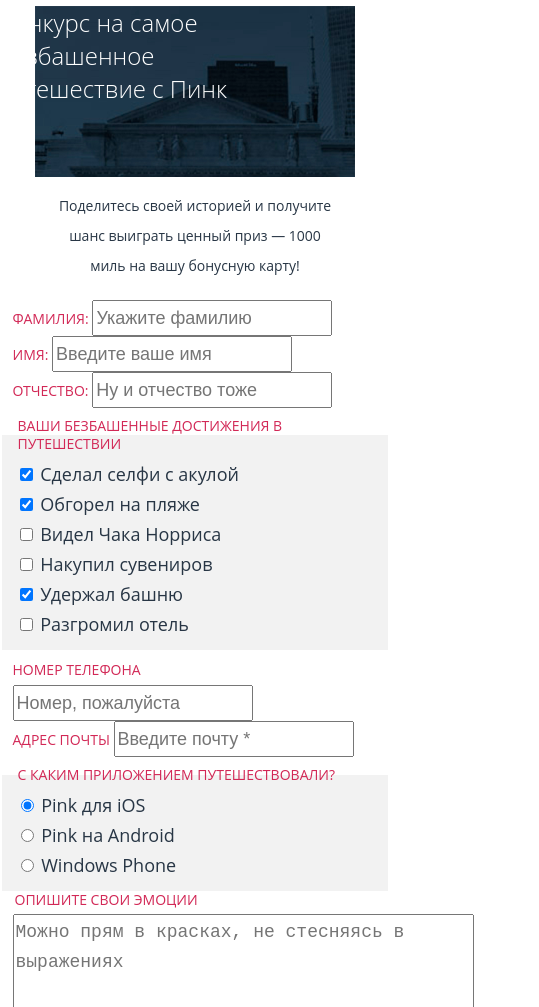
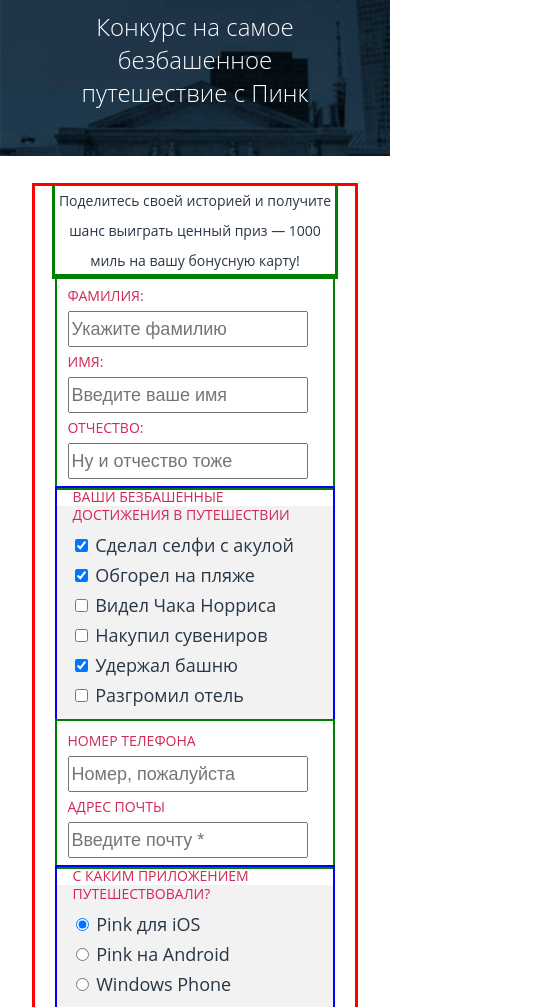
Before and after one commit to NikitaTomas/338717-pink-21, a website: page source/form.html in a window 390 px wide. Shown: the part 320-1327 px from the top of the page, 539 px wide, since content can reach past the window. Drawn offline with nearby package versions, Linux system fonts and the light colour scheme; files that its build step writes are made by us from their sources.

Commit message:
Адаптивная сетка для страницы формы

```diff
--- a/source/form.html
+++ b/source/form.html
@@ -2,17 +2,22 @@
 <html class="page" lang="ru">
   <head>
     <meta charset="utf-8">
+    <meta name="viewport" content="width=device-width, initial-scale=1">
     <title>HTML Academy: Пинк</title>
+    <link rel="preconnect" href="https://fonts.gstatic.com">
     <link rel="stylesheet" href="css/style.css">
   </head>
   <body class="page-body">
 
     <header class="main-header">
-      <div class="main-header__wrapper">
-        <a class="main-header__logo" href="#" title="логотип">PINK</a>
+      <div class="main-header__wrapper container">
+        <div class="main-header__top">
+          <a class="main-header__logo" href="#" title="логотип">
+            <img src="img/pink.png" alt="логотип">
+          </a>
           <button class="main-header__toggle" type="button" title="открытие меню">Х</button>
+        </div>
         <nav class="main-header__navigation">
-          <div class="main-header__navigation-wrapper">
           <ul class="main-header__list">
             <li class="main-header__item">
               <a class="main-header__link" href="index.html">главная</a>
@@ -27,25 +32,25 @@
               <a class="main-header__link" href="#">html academy</a>
             </li>
           </ul>
-          </div>
         </nav>
       </div>
     </header>
 
     <main class="page-main">
+      <h1 class="visually-hidden">конкурс 'лучшая история'</h1>
+
       <section class="contest">
-        <h1 class="visually-hidden">конкурс 'лучшая история'</h1>
         <div class="contest__wrapper">
-          <p class="contest__excerpt">Конкурс на самое <br>безбашенное <br>путешествие с Пинк</p>
+          <p class="contest__excerpt">Конкурс на самое безбашенное путешествие с Пинк</p>
         </div>
       </section>
 
       <section class="best-story">
         <h2 class="visually-hidden">личные данные</h2>
-        <div class="best-story__wrapper">
-          <p class="best-story__excerpt">Поделитесь своей историей и получите <br>шанс выиграть ценный приз — 1000 <br>миль на вашу бонусную карту!</p>
+        <div class="best-story__wrapper container">
+          <p class="best-story__excerpt">Поделитесь своей историей и получите шанс выиграть ценный приз — 1000 миль на вашу бонусную карту!<b class="best-story__excerpt--hidden">Пожалуйста, заполните форму ниже:</b></p>
           <form class="best-story__list" action="index.html" method="post">
-            <fieldset class="best-story__item best-story__item---white">
+            <fieldset class="best-story__item best-story__item---white best-story__item--tablet-1">
               <div class="best-story__box">
                 <label for="surname">фамилия:</label>
                 <input class="best-story__item--input-color" type="text" name="surname" id="surname" placeholder="Укажите фамилию">
@@ -59,7 +64,7 @@
                 <input class="best-story__item--input-color" type="text" name="patronymic" id="patronymic" placeholder="Ну и отчество тоже">
               </div>
             </fieldset>
-            <fieldset class="best-story__item--gray-text best-story__item---gray">
+            <fieldset class="best-story__item--gray-text best-story__item---gray beest-story__item--width-desktop">
               <legend class="best-story__title">Ваши безбашенные достижения в путешествии</legend>
               <div class="best-story__box">
                 <input type="checkbox" name="selfie" id="selfie" checked>
@@ -86,7 +91,7 @@
                 <label for="hotel">Разгромил отель</label>
               </div>
             </fieldset>
-            <fieldset class="best-story__item best-story__item---white">
+            <fieldset class="best-story__item best-story__item---white best-story__item--tablet-3">
               <div class="best-story__box">
                 <label for="phone">номер телефона</label>
                 <input class="best-story__item--input-color" type="number" name="phone" id="phone" placeholder="Номер, пожалуйста">
@@ -96,7 +101,7 @@
                 <input class="best-story__item--input-color" type="email" name="mail" id="mail" placeholder="Введите почту *">
               </div>
             </fieldset>
-            <fieldset class="best-story__item--gray-text best-story__item---gray">
+            <fieldset class="best-story__item--gray-text best-story__item---gray best-story__item--tablet-2">
               <legend class="best-story__title">С каким приложением путешествовали?</legend>
               <div class="best-story__box">
                 <input type="radio" name="attachment" id="ios" value="iOS" checked>
--- a/source/sass/blocks/best-story.scss
+++ b/source/sass/blocks/best-story.scss
@@ -1,21 +1,62 @@
+.best-story {
+  width: 100%;
+  background-color: #ffffff;
+}
+
+.best-story__wrapper {
+  outline: 3px solid red;
+}
+
 .best-story__item---white {
   background-color: #ffffff;
 }
 
-.best-story__item---gray {
-  background-color: #f2f2f2;
-}
-
 .best-story__excerpt {
+  margin: 0 auto;
+  margin-top: 30px;
+  width: 280px;
   font-weight: 400;
   font-size: 14px;
   line-height: 30px;
   text-align: center;
   color: #283645;
+  outline: 3px solid green;
+
+  @media (min-width: 660px) {
+    width: 490px;
+    font-size: 18px;
+  }
+
+  @media (min-width: 960px) {
+    width: 760px;
+    font-size: 18px;
+  }
 }
 
+.best-story__excerpt--hidden {
+  display: none;
+  font-weight: 400;
+  font-size: 18px;
+  line-height: 30px;
+
+  @media (min-width: 660px) {
+    display: block;
+  }
+}
+
+.best-story__list {
+  display: flex;
+  flex-direction: column;
+  justify-content: space-between;
+
+  @media (min-width: 960px) {
+    flex-direction: row;
+    flex-wrap: wrap;
+  }
+}
+
+
 .best-story__item--input-color {
-  font-weight: 400;
   font-size: 18px;
   line-height: 30px;
   color: #283645;
@@ -27,6 +68,41 @@
   font-size: 18px;
   line-height: 30px;
   color: #283645;
+  outline: 2px solid blue;
+}
+
+.best-story__item---gray {
+  background-color: #f2f2f2;
+}
+
+.beest-story__item--width-desktop {
+  @media (min-width: 960px) {
+    display: flex;
+  }
+}
+
+.best-story__item--tablet-1 {
+  @media (min-width: 660px) {
+    order: -3;
+  }
+}
+
+.best-story__item--tablet-2 {
+  @media (min-width: 660px) {
+    order: -2;
+  }
+}
+
+.best-story__item--tablet-3 {
+  @media (min-width: 660px) {
+    order: -1;
+  }
+
+  @media (min-width: 960px) {
+    width: 940px;
+    display: flex;
+    justify-content: space-between;
+  }
 }
 
 .best-story__item {
@@ -36,6 +112,7 @@
   line-height: 30px;
   color: #d22856;
   text-transform: uppercase;
+  outline: 2px solid green;
 }
 
 .best-story__title {
--- a/source/sass/blocks/contest.scss
+++ b/source/sass/blocks/contest.scss
@@ -1,13 +1,41 @@
 .contest {
+  margin-top: -30px;
+  width: 100%;
   min-height: 171px;
   background-image: url("../img/motivation-background.png");
-  background-position: top;
   background-repeat: no-repeat;
+  background-size: cover;
+
+  @media (min-width: 660px) {
+    min-height: 330px;
+  }
+}
+
+.contest__wrapper {
+  width: 230px;
+  padding-top: 25px;
+  margin: 0 auto;
+
+  @media (min-width: 660px) {
+    width: 550px;
+    padding-top: 81px;
+  }
+
+  @media (min-width: 960px) {
+    width: 750px;
+  }
 }
 
 .contest__excerpt {
+  margin: 0 auto;
   font-weight: 300;
   font-size: 24px;
   line-height: 33px;
   color: #ffffff;
+  text-align: center;
+
+  @media (min-width: 660px) {
+    font-size: 50px;
+    line-height: 68px;
+  }
 }
```
Also changed, not shown: source/index.html (+1 -1 lines). Lines whose indentation alone changed are shown as unchanged.
